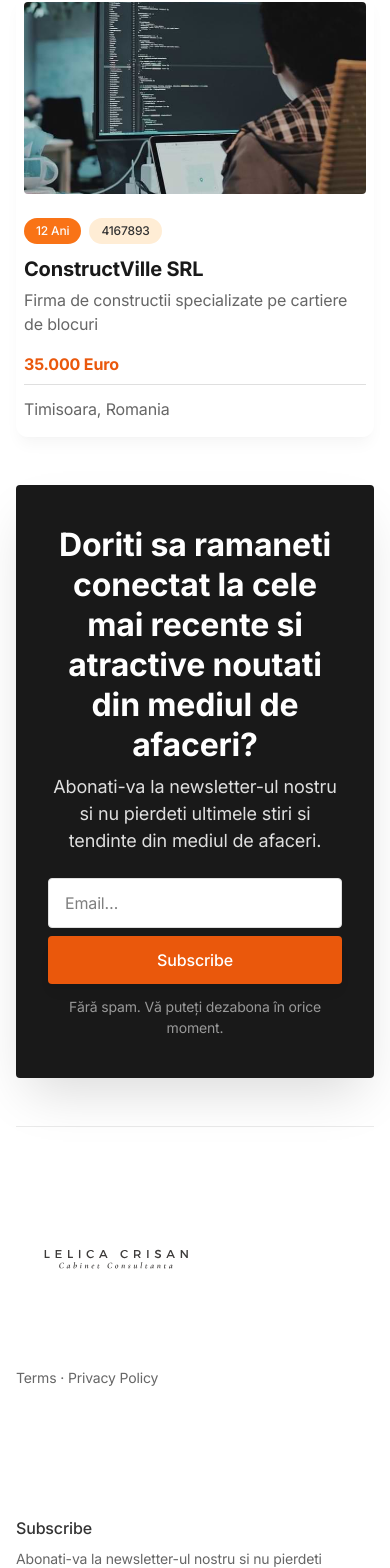
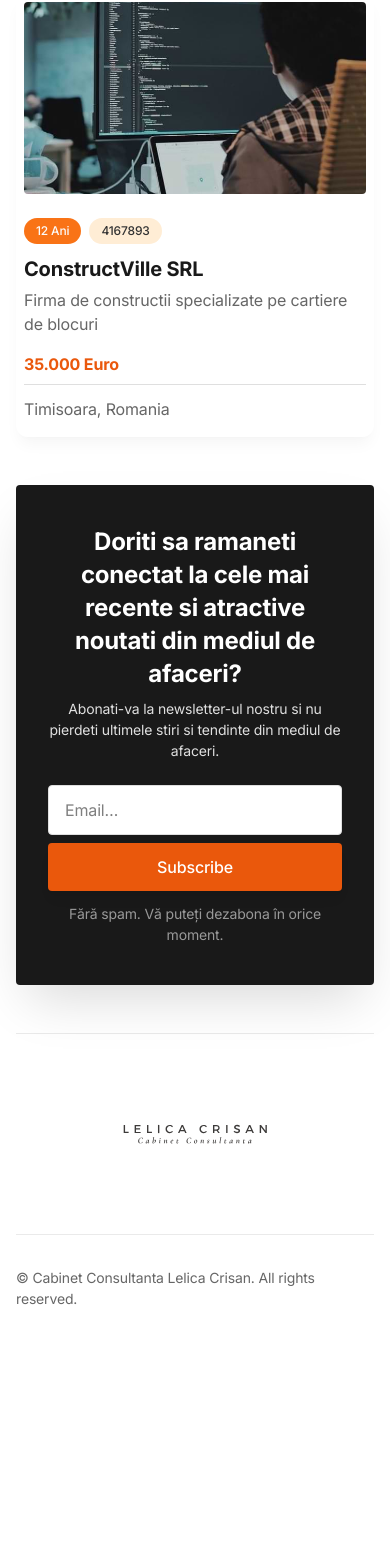
Before and after one commit to frank0170/Consulting-Staff-site, a Next.js app: page /afaceri in a window 390 px wide. Shown: the part 368-1936 px from the top of the page. After the commit the page ends 1693 px from the top, so only its background shows below. Built offline with nearby package versions, Linux system fonts and the light colour scheme.

Commit message:
fixes for mobile

```diff
--- a/app/(default)/afaceri/[_id]/page.tsx
+++ b/app/(default)/afaceri/[_id]/page.tsx
@@ -36,7 +36,7 @@ export default async function TutorialsContent({ params }: any) {
   return (
     <div>
       <section className="relative">
-        <div className="max-w-6xl mx-auto px-1 sm:px-1">
+      <div className="max-w-6xl mx-auto px-5 sm:px-5 mx-5 sm:px-5">
           <div className="pt-20 pb-12 md:pt-20 md:pb-5">
             {/* Page header */}
 
--- a/app/(default)/proiecte/[_id]/page.tsx
+++ b/app/(default)/proiecte/[_id]/page.tsx
@@ -39,7 +39,7 @@ export default async function TutorialsContent({params}: any) {
   return (
     <div>
       <section className="relative">
-        <div className="max-w-6xl mx-auto px-1 sm:px-1">
+      <div className="max-w-6xl mx-auto px-5 sm:px-5 mx-5 sm:px-5">
           <div className="pt-20 pb-12 md:pt-20 md:pb-5">
             {/* Page header */}
 
@@ -109,7 +109,7 @@ export default async function TutorialsContent({params}: any) {
                     {proiect.eligibilitate
                       .split("\n")
                       .map((item: any, index: any) => (
-                        <p key={index}>{item}</p>
+                        <p key={index} className="text-left mb-2">{item}</p>
                       ))}
                   </p>
 
@@ -123,7 +123,7 @@ export default async function TutorialsContent({params}: any) {
                     {proiect.cheltuieliEligibile
                       .split("\n")
                       .map((item: any, index: any) => (
-                        <p key={index}>{item}</p>
+                        <p key={index} className='text-left mb-2'>{item}</p>
                       ))}
                   </p>
 
--- a/app/(default)/servicii/[_id]/contactForm.tsx
+++ b/app/(default)/servicii/[_id]/contactForm.tsx
@@ -10,7 +10,7 @@ const ContactForm = ({ serviciu }: any) => {
   const [cui, setCUI] = useState<any>();
 
   return (
-    <div className="md:col-span-1 ml-3">
+    <div className="md:col-span-1 ml-0 sm:ml-3">
       <div className="pt-5 flex justify-end">
         <a
           href="/afaceri"
--- a/app/(default)/servicii/[_id]/page.tsx
+++ b/app/(default)/servicii/[_id]/page.tsx
@@ -43,7 +43,7 @@ export default async function TutorialsContent({ params }: any) {
   return (
     <div>
       <section className="relative">
-        <div className="max-w-6xl mx-auto px-1 sm:px-1">
+        <div className="max-w-6xl mx-auto px-5 sm:px-5 mx-5 sm:px-5">
           <div className="pt-20 pb-12 md:pt-20 md:pb-5">
             {/* Page header */}
 
@@ -76,7 +76,7 @@ export default async function TutorialsContent({ params }: any) {
                   {proiect.prezentare
                     .split("\n")
                     .map((item: any, index: any) => (
-                      <p key={index}>{item}</p>
+                      <p key={index} className='text-left mb-2'>{item}</p>
                     ))}
 
                   <br />
@@ -91,7 +91,7 @@ export default async function TutorialsContent({ params }: any) {
                       {proiect.cuprins
                         .split("\n")
                         .map((item: any, index: any) => (
-                          <p key={index}>{item}</p>
+                          <p key={index} className='text-left mb-2'>{item}</p>
                         ))}
                       <br />
                     </>
--- a/components/newsletter.tsx
+++ b/components/newsletter.tsx
@@ -37,8 +37,8 @@ export default function Newsletter() {
 
               {/* CTA content */}
               <div className="text-center lg:text-left lg:max-w-xl">
-                <h3 className="h3 text-white mb-2">Doriti sa ramaneti conectat la cele mai recente si atractive noutati din mediul de afaceri? </h3>
-                <p className="text-gray-300 text-lg mb-6">Abonati-va la newsletter-ul nostru si nu pierdeti ultimele stiri si tendinte din mediul de afaceri.</p>
+                <h3 className="sm:h3 h4 text-white mb-2">Doriti sa ramaneti conectat la cele mai recente si atractive noutati din mediul de afaceri? </h3>
+                <p className="text-gray-300 sm:text-lg text-sm mb-6">Abonati-va la newsletter-ul nostru si nu pierdeti ultimele stiri si tendinte din mediul de afaceri.</p>
 
                 {/* CTA form */}
                 <form className="w-full lg:w-auto">
--- a/components/ui/footer.tsx
+++ b/components/ui/footer.tsx
@@ -6,16 +6,14 @@ export default function Footer() {
       <div className="max-w-6xl mx-auto px-4 sm:px-6">
 
         {/* Top area: Blocks */}
-        <div className="grid sm:grid-cols-12 gap-8 py-8 md:py-12 border-t border-gray-200">
+        <div className="grid sm:grid-cols-12 gap-0 py-0 sm:gap-8 sm:py-8 md:py-12 border-t border-gray-200">
 
           {/* 1st block */}
-          <div className="sm:col-span-12 lg:col-span-3">
-            <div className="mb-2">
+          <div className="sm:col-span-12  lg:col-span-3">
+            <div className="sm:mb-2 mb-0 sm:block flex justify-center align-center">
               <Logo />
             </div>
-            <div className="text-sm text-gray-600">
-              <a href="#0" className="text-gray-600 hover:text-gray-900 hover:underline transition duration-150 ease-in-out">Terms</a> · <a href="#0" className="text-gray-600 hover:text-gray-900 hover:underline transition duration-150 ease-in-out">Privacy Policy</a>
-            </div>
+
           </div>
 
           {/* 2nd block */}
@@ -85,7 +83,7 @@ export default function Footer() {
           </div>
 
           {/* 5th block */}
-          <div className="sm:col-span-6 md:col-span-3 lg:col-span-3">
+          <div className="sm:col-span-6 md:col-span-3 lg:col-span-3 hidden sm:block">
             <h6 className="text-gray-800 font-medium mb-2">Subscribe</h6>
             <p className="text-sm text-gray-600 mb-4">Abonati-va la newsletter-ul nostru si nu pierdeti ultimele stiri si tendinte din mediul de afaceri.</p>
             <form>
@@ -101,8 +99,7 @@ export default function Footer() {
                       </svg>
                     </button>
                   </div>
-                  {/* Success message */}
-                  {/* <p className="mt-2 text-green-600 text-sm">Thanks for subscribing!</p> */}
+
                 </div>
               </div>
             </form>
@@ -111,7 +108,7 @@ export default function Footer() {
         </div>
 
         {/* Bottom area */}
-        <div className="md:flex md:items-center md:justify-between py-4 md:py-8 border-t border-gray-200">
+        <div className="md:flex md:items-center  md:justify-between py-4 md:py-8 border-t border-gray-200">
 
           {/* Social as */}
           <ul className="flex mb-4 md:order-1 md:ml-4 md:mb-0">
@@ -129,8 +126,8 @@ export default function Footer() {
                 </svg>
               </a>
             </li> */}
-            <li className="ml-4">
-              <a href="#0" className="flex justify-center items-center text-gray-600 hover:text-gray-900 bg-white hover:bg-white-100 rounded-full shadow transition duration-150 ease-in-out" aria-label="Facebook">
+            <li className="ml-4 hidden sm:block">
+              <a href="https://www.facebook.com/groups/393180652477597" target='_blank' className="flex justify-center items-center text-gray-600 hover:text-gray-900 bg-white hover:bg-white-100 rounded-full shadow transition duration-150 ease-in-out" aria-label="Facebook">
                 <svg className="w-8 h-8 fill-current" viewBox="0 0 32 32" xmlns="http://www.w3.org/2000/svg">
                   <path d="M14.023 24L14 17h-3v-3h3v-2c0-2.7 1.672-4 4.08-4 1.153 0 2.144.086 2.433.124v2.821h-1.67c-1.31 0-1.563.623-1.563 1.536V14H21l-1 3h-2.72v7h-3.257z" />
                 </svg>
@@ -138,8 +135,10 @@ export default function Footer() {
             </li>
           </ul>
 
+
           {/* Copyrights note */}
           <div className="text-sm text-gray-600 mr-4">&copy; Cabinet Consultanta Lelica Crisan. All rights reserved.</div>
+
 
         </div>
 
```
Also changed, not shown: components/ui/mobile-menu.tsx (line endings or trailing spaces).
